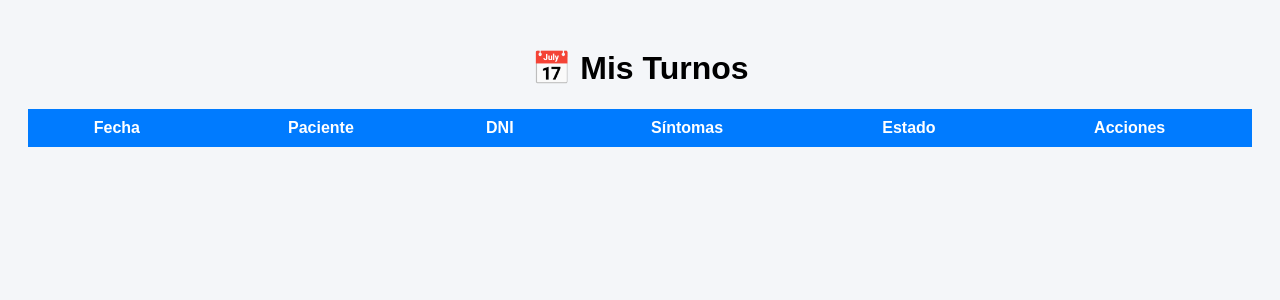
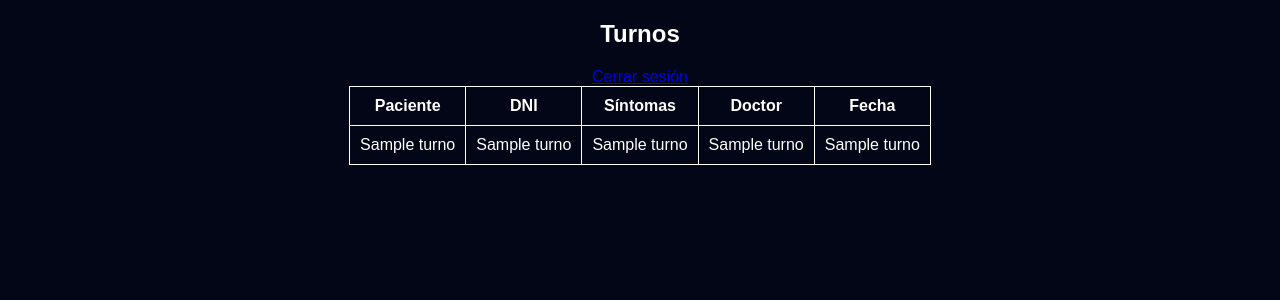
Before and after one commit to danypaez/triage2, a Flask app: template templates/calendario.html in a window 1280 px wide. Shown: the top 300 px of the page. Run offline with Flask 3, Linux system fonts and the light colour scheme; the template is opened without the code that fills it: most values are stand-ins (such as "Sample title", 1, 10 or a date in 2020); lists and menus that the app fills with data are empty.

Commit message:
Update calendario.html

```diff
--- a/templates/calendario.html
+++ b/templates/calendario.html
@@ -2,118 +2,37 @@
 <html>
 <head>
 <title>Calendario</title>
-
 <style>
-        body {
-            font-family: Arial;
-            background: #f4f6f9;
-            padding: 20px;
-        }
-
-        h1 {
-            text-align: center;
-        }
-
-        table {
-            width: 100%;
-            background: white;
-            border-collapse: collapse;
-        }
-
-        th {
-            background: #007bff;
-            color: white;
-            padding: 10px;
-        }
-
-        td {
-            padding: 10px;
-            border-bottom: 1px solid #ddd;
-        }
-
-        .alta { background: #ff4d4d; color: white; }
-        .media { background: #ffc107; }
-        .baja { background: #28a745; color: white; }
-
-        button {
-            margin: 2px;
-            padding: 5px;
-            border: none;
-            cursor: pointer;
-        }
+body {background:#020617;color:white;font-family:Arial;text-align:center;}
+table {margin:auto;border-collapse:collapse;}
+td,th {border:1px solid white;padding:10px;}
 </style>
 </head>
-
 <body>
 
-<h1>📅 Mis Turnos</h1>
+<h2>Turnos</h2>
+<a href="/logout">Cerrar sesión</a>
 
 <table>
-    <thead>
 <tr>
-            <th>Fecha</th>
 <th>Paciente</th>
 <th>DNI</th>
 <th>Síntomas</th>
-            <th>Estado</th>
-            <th>Acciones</th>
+<th>Doctor</th>
+<th>Fecha</th>
 </tr>
-    </thead>
 
-    <tbody id="tabla"></tbody>
+{% for t in turnos %}
+<tr>
+<td>{{t[1]}}</td>
+<td>{{t[2]}}</td>
+<td>{{t[3]}}</td>
+<td>{{t[5]}}</td>
+<td>{{t[6]}}</td>
+</tr>
+{% endfor %}
+
 </table>
-
-<script>
-async function cargar() {
-
-    const res = await fetch("/turnos_data");
-    const data = await res.json();
-
-    const tabla = document.getElementById("tabla");
-    tabla.innerHTML = "";
-
-    data.forEach(t => {
-
-        const clase =
-            t.urgencia === "ALTA" ? "alta" :
-            t.urgencia === "MEDIA" ? "media" : "baja";
-
-        tabla.innerHTML += `
-        <tr class="${clase}">
-            <td>${t.fecha}</td>
-            <td>${t.nombre}</td>
-            <td>${t.dni}</td>
-            <td>${t.sintomas}</td>
-            <td>${t.estado}</td>
-            <td>
-                <button onclick="confirmar(${t.id})">✔</button>
-                <button onclick="borrar(${t.id})">🗑</button>
-            </td>
-        </tr>
-        `;
-    });
-}
-
-async function confirmar(id) {
-    await fetch("/confirmar_estado", {
-        method: "POST",
-        headers: {"Content-Type": "application/json"},
-        body: JSON.stringify({id})
-    });
-    cargar();
-}
-
-async function borrar(id) {
-    await fetch("/borrar_turno", {
-        method: "POST",
-        headers: {"Content-Type": "application/json"},
-        body: JSON.stringify({id})
-    });
-    cargar();
-}
-
-cargar();
-</script>
 
 </body>
 </html>
```
Lines whose indentation alone changed are shown as unchanged.
